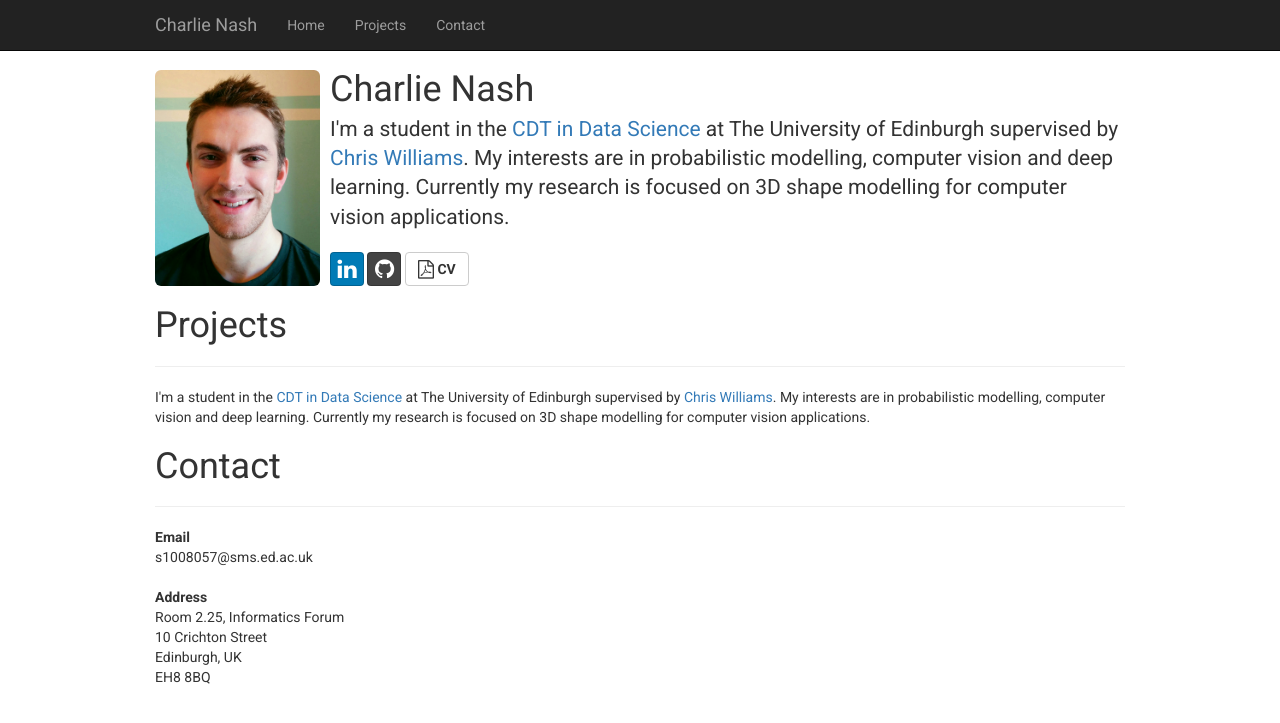
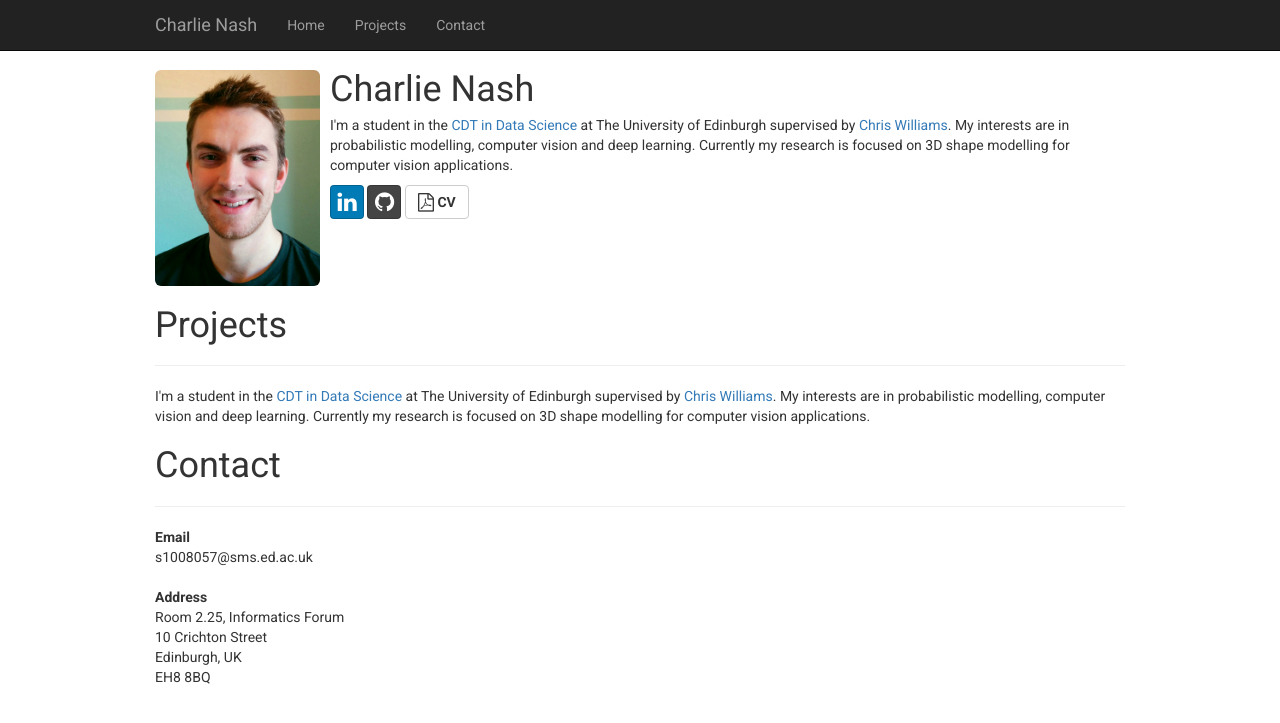
Before and after one commit to charlienash/charlienash.github.io, a Jekyll site: the page index.html, which Jekyll copies as it is, in a window 1280 px wide. Shown: the top 723 px of the page. Built offline with Jekyll 4.4.1, drawn with Linux system fonts in a browser that asks for light colours; nearby versions of some CDN libraries; library files that are not in the unit come from our copies.

Commit message:
Update index.html

```diff
--- a/index.html
+++ b/index.html
@@ -93,7 +93,7 @@
 					  </div>
 					  <div class="media-body">
 					    <h1 class="media-heading">Charlie Nash</h4>
-					    <p class="lead"> I'm a student in the <a href="http://datascience.inf.ed.ac.uk/">CDT in Data Science</a> at The University of Edinburgh supervised by <a href="http://homepages.inf.ed.ac.uk/ckiw/">Chris Williams</a>. My interests are in probabilistic modelling, computer vision and deep learning. Currently my research is focused on 3D shape modelling for computer vision applications.</p>
+					    <p> I'm a student in the <a href="http://datascience.inf.ed.ac.uk/">CDT in Data Science</a> at The University of Edinburgh supervised by <a href="http://homepages.inf.ed.ac.uk/ckiw/">Chris Williams</a>. My interests are in probabilistic modelling, computer vision and deep learning. Currently my research is focused on 3D shape modelling for computer vision applications.</p>
 					    <a href="https://uk.linkedin.com/in/charlie-nash-32869b5b" class="btn btn-social-icon btn-linkedin">
 					 	<span class="fa fa-linkedin fa-2x"></span>
 				            </a>
```
